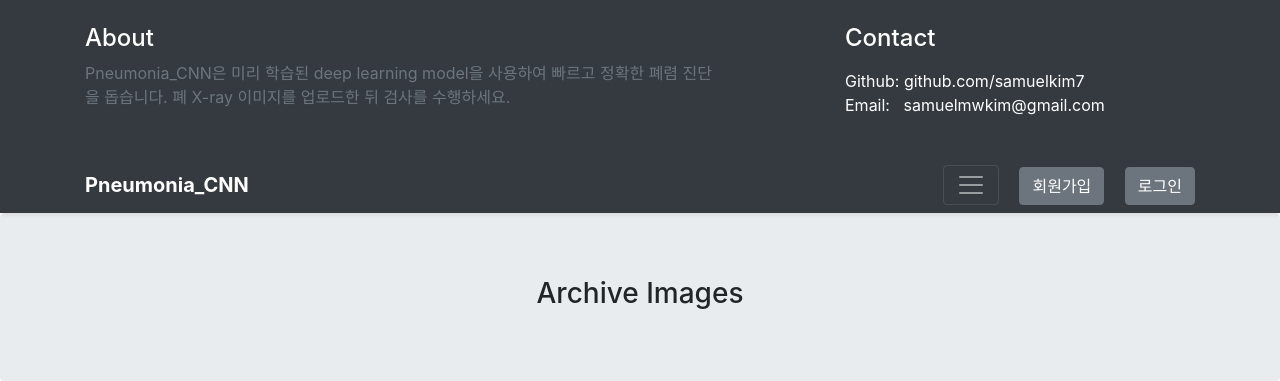
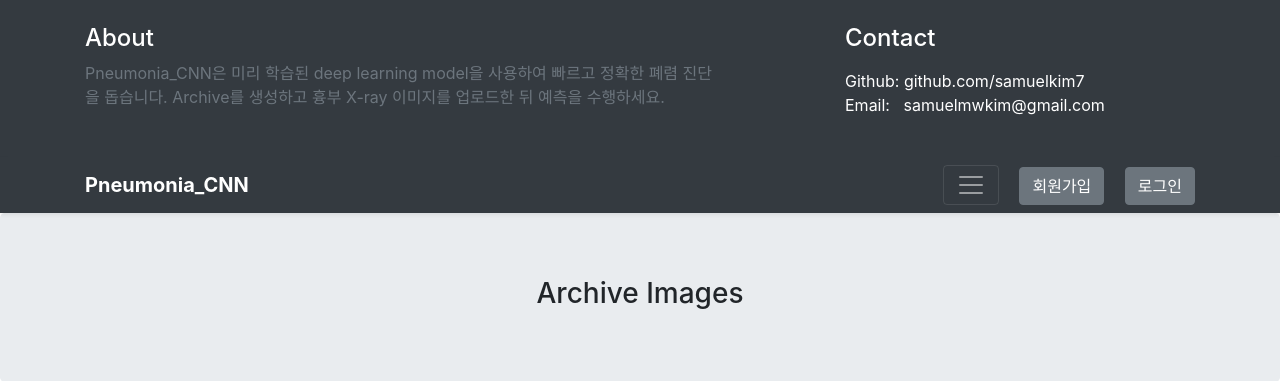
Before and after one commit to IgorKretov/pneumonia_cnn, a Django app: page /archive/1/ in a window 1280 px wide, after a click that opens the changed part. Shown: the top 381 px of the page. Run offline with Django 3.2, Linux system fonts and the light colour scheme; data that the repository does not hold is empty.

Commit message:
little update on base.html

```diff
--- a/frontend/templates/frontend/base.html
+++ b/frontend/templates/frontend/base.html
@@ -18,7 +18,7 @@
             <div class="row">
               <div class="col-sm-8 col-md-7 py-4">
                 <h4 class="text-white">About</h4>
-                <p class="text-muted"> Pneumonia_CNN은 미리 학습된 deep learning model을 사용하여 빠르고 정확한 폐렴 진단을 돕습니다. 폐 X-ray 이미지를 업로드한 뒤 검사를 수행하세요. </p>
+                <p class="text-muted"> Pneumonia_CNN은 미리 학습된 deep learning model을 사용하여 빠르고 정확한 폐렴 진단을 돕습니다. Archive를 생성하고 흉부 X-ray 이미지를 업로드한 뒤 예측을 수행하세요. </p>
               </div>
               <div class="col-sm-4 offset-md-1 py-4" id="d1">
                 <h4 class="text-white">Contact</h4>
```
